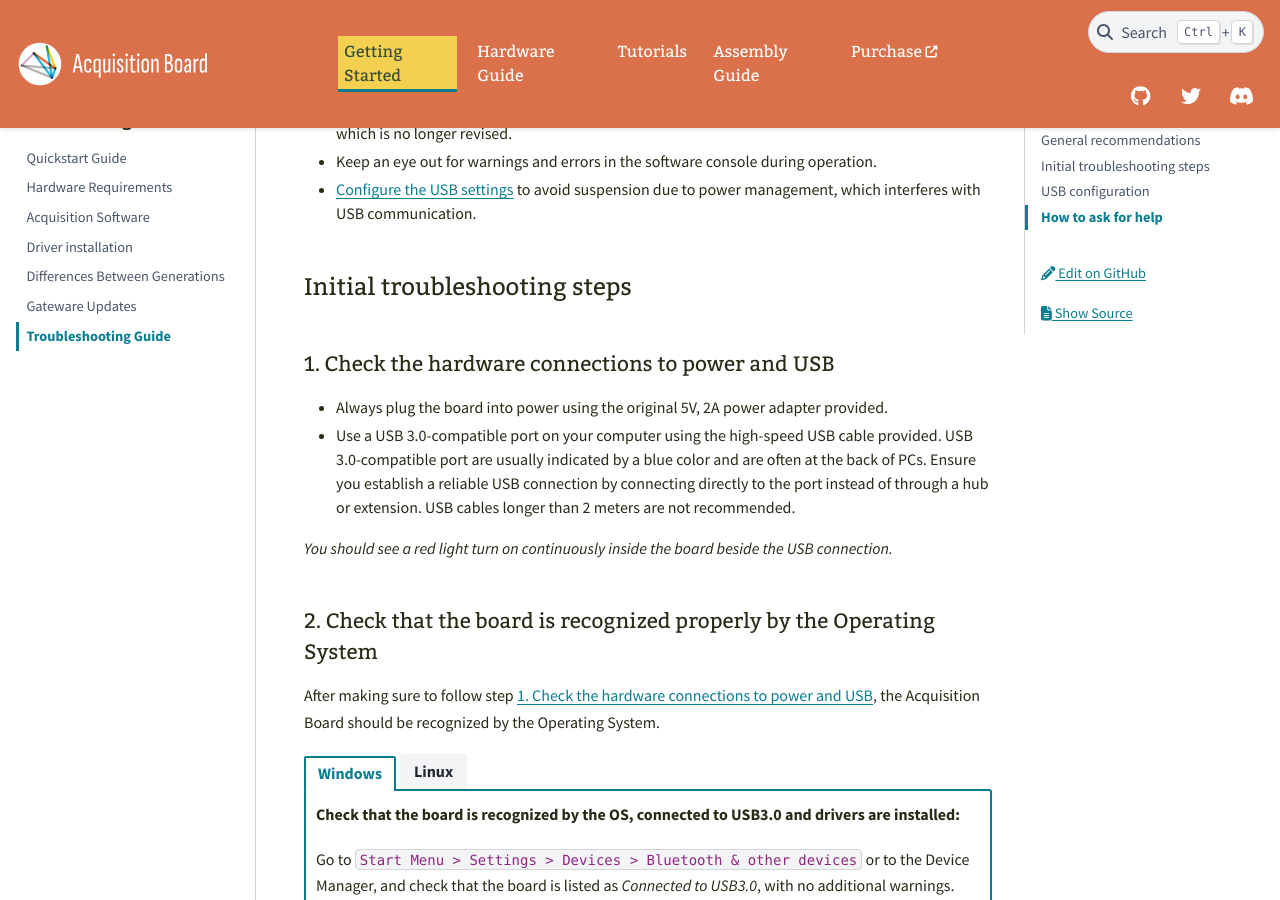
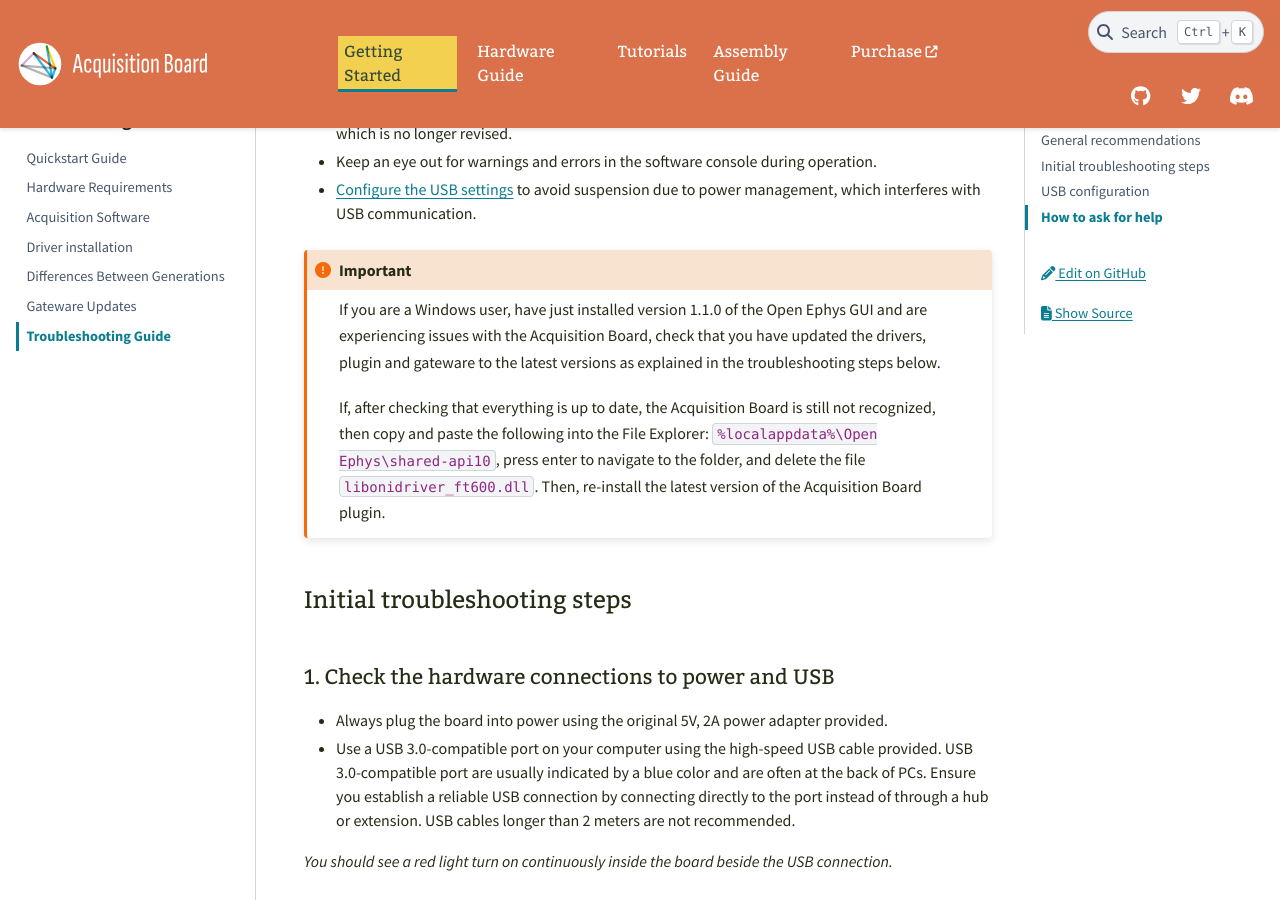
Before and after one commit to open-ephys/acq-board-docs, a Sphinx documentation site: the page built from source/User-Manual/Troubleshooting.rst, in a window 1280 px wide and 900 px high, scrolled down 622 px. Built offline with Sphinx 7.4.7 and the PyData theme 0.15.4, drawn with Linux system fonts in a browser that asks for light colours; some of the changed text lies outside the part shown.

Commit message:
bug mitigation warning

```diff
--- a/source/User-Manual/Troubleshooting.rst
+++ b/source/User-Manual/Troubleshooting.rst
@@ -18,6 +18,10 @@
 - Keep the gateware of your Acquisition Board updated to the latest version. The :ref:`gwupdate` section explains how to do this for the Open Ephys FPGA module in Gen2 and above. Previous generations of the acquisition board use a gateware bitfile distributed with the Open Ephys GUI which is no longer revised.
 - Keep an eye out for warnings and errors in the software console during operation.
 - :ref:`Configure the USB settings <usb-config>` to avoid suspension due to power management, which interferes with USB communication.
+
+.. important:: If you are a Windows user, have just installed version 1.1.0 of the Open Ephys GUI and are experiencing issues with the Acquisition Board, check that you have updated the drivers, plugin and gateware to the latest versions as explained in the troubleshooting steps below.
+
+    If, after checking that everything is up to date, the Acquisition Board is still not recognized, then copy and paste the following into the File Explorer: :code:`%localappdata%\\Open Ephys\\shared-api10`, press enter to navigate to the folder, and delete the file :code:`libonidriver_ft600.dll`. Then, re-install the latest version of the Acquisition Board plugin.
 
 .. _initial-troubleshooting:
 
@@ -112,6 +116,8 @@
 2. Update the Acquisition Board plugin to the latest version. Start from an empty signal chain (go to :code:`Edit > Clear signal chain` or press :code:`Ctrl + backspace`). Then, go to :code:`File > Plugin Installer` or press :code:`Ctrl + P` to access the `Plugin Installer <https://open-ephys.github.io/gui-docs/User-Manual/Plugins/index.html#plugin-installer>`_, find the Acquisition Board plugin and click "Upgrade".
 3. :ref:`Update the gateware <drivers>`.
 
+If you have previously installed version 1.x of the GUI and are an Open Ephys Acquisition Board user, you need to copy and paste the following into the File Explorer: :code:`%localappdata%\\Open Ephys\\shared-api10`, press enter to navigate to the folder, and delete the file :code:`libonidriver_ft600.dll`. Then, follow the instructions below to install the latest version of the GUI.
+
 .. _usb-config:
 
 USB configuration
```
